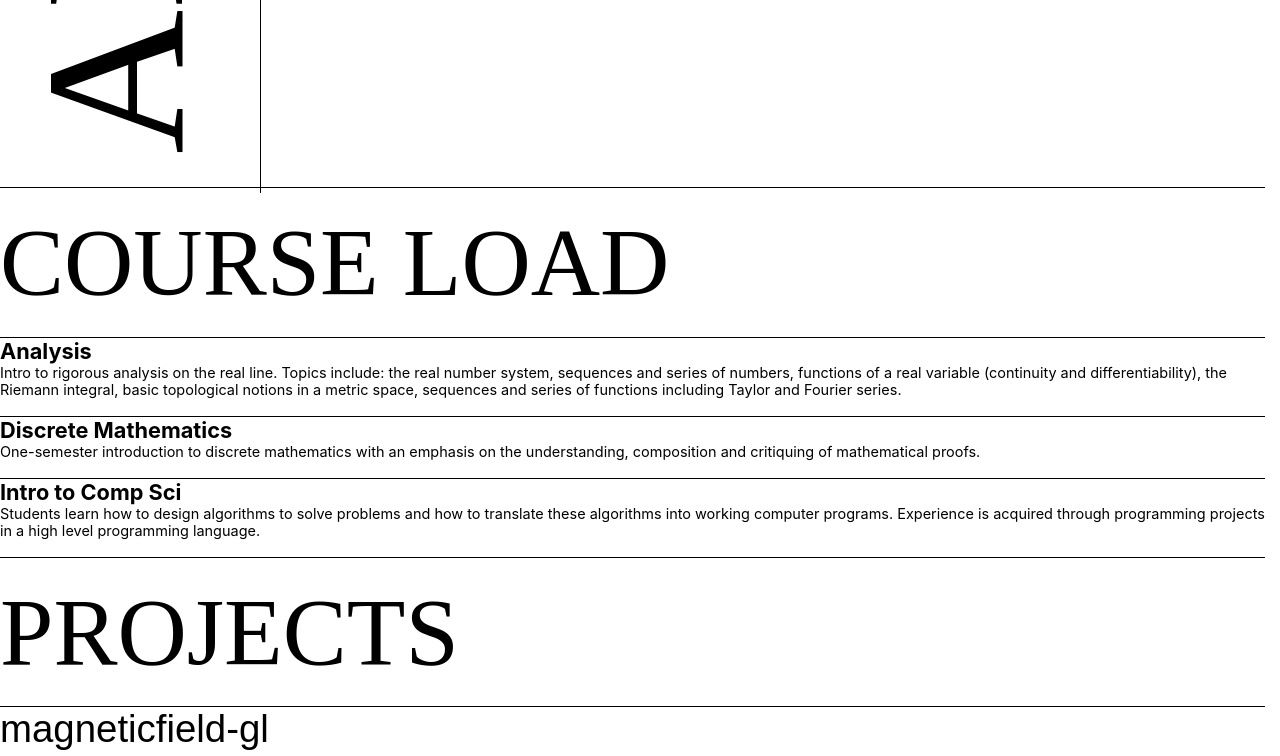
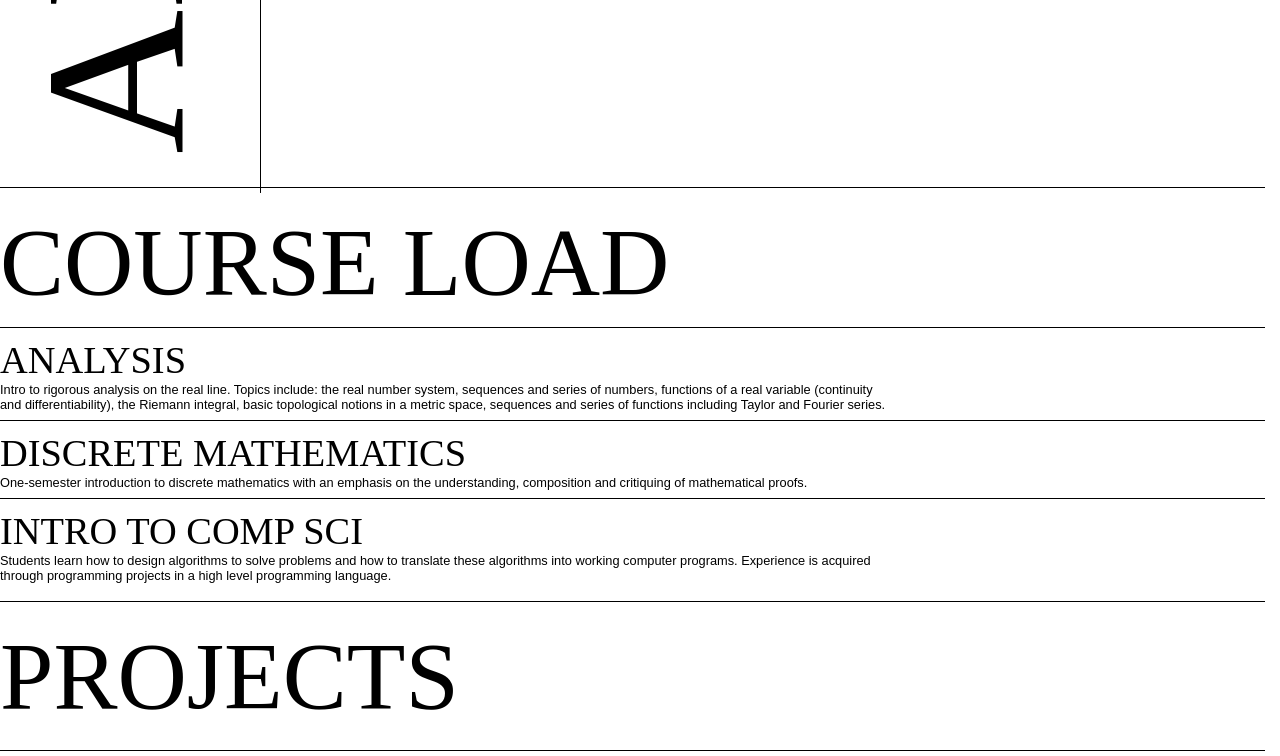
Before and after one commit to dlpcube/gsap_portfolio, a React (Vite) app: page / in a window 1280 px wide. Shown: the part 1441-2197 px from the top of the page. Built offline with nearby package versions, Linux system fonts and the light colour scheme.

Commit message:
Worked on SCSS of the course component

```diff
--- a/src/App.jsx
+++ b/src/App.jsx
@@ -391,8 +391,10 @@ function CourseLoad({ children }) {
 function Course({ courseName, courseDescription }) {
   return (
     <div className={styles.courseLoad_course}>
-      <h2>{courseName}</h2>
-      <p>{courseDescription}</p>
+      <div className={styles.courseLoad_course_content}>
+        <h2>{courseName}</h2>
+        <p>{courseDescription}</p>
+      </div>
     </div>
   );
 }
--- a/src/App.module.scss
+++ b/src/App.module.scss
@@ -444,6 +444,7 @@ $gap-size-courseLoad: 1.5vw;
   display: flex;
   flex-direction: column;
   gap: $gap-size-courseLoad;
+  width: 100%;
   & > :not(:last-child) {
     position: relative;
     // border-bottom: 1px solid black;
@@ -457,7 +458,7 @@ $gap-size-courseLoad: 1.5vw;
     height: 1px;
     background-color: black;
 
-    bottom: calc($gap-size-main / -2);
+    bottom: calc($gap-size-courseLoad / -2);
   }
 
   & h1 {
@@ -467,6 +468,19 @@ $gap-size-courseLoad: 1.5vw;
     font-size: 12vh;
   }
   &_course {
+    &_content {
+      width: 70%;
+    }
+    & h2 {
+      font-family: "Times New Roman", Times, serif;
+      text-transform: uppercase;
+      font-size: 3vw;
+      font-weight: 500;
+    }
+    & p {
+      font-family: "Rubik", sans-serif;
+      font-size: 1vw;
+    }
   }
 }
 
```
